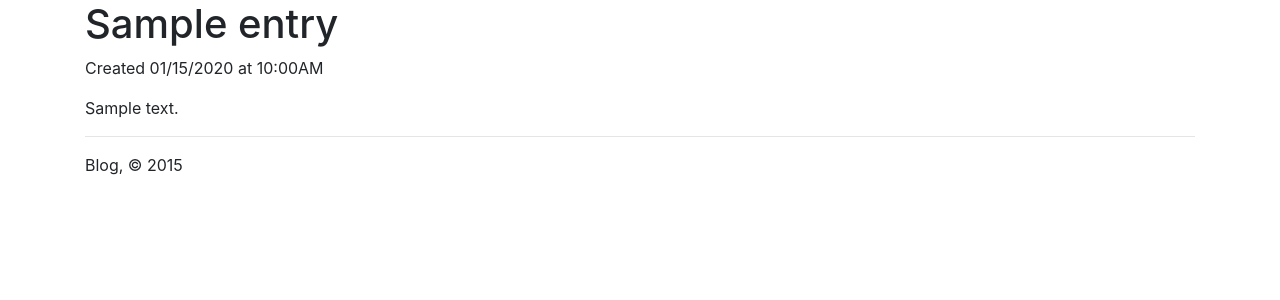
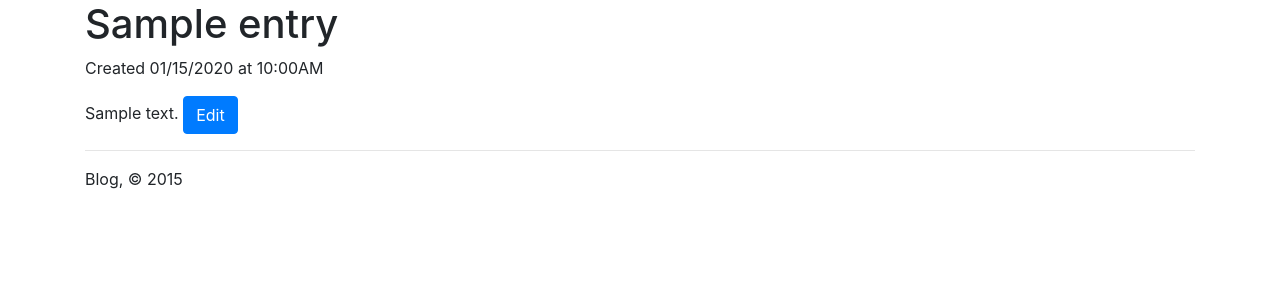
Before and after one commit to ADI-Labs/learner-website, a Flask app: template blog/templates/detail.html in a window 1280 px wide. Shown: the part 56-356 px from the top of the page. Run offline with Flask 2, Linux system fonts and the light colour scheme; the visitor is signed in with stand-in values (Sample User, id 1); tables that the repository leaves empty hold one stand-in row (values such as "Sample post"); the template is opened without the code that fills it: most values are stand-ins (such as "Sample title", 1, 10 or a date in 2020); some libraries are stand-ins or nearby versions.

Commit message:
entry has edit button to edit directly

```diff
--- a/blog/templates/detail.html
+++ b/blog/templates/detail.html
@@ -13,4 +13,5 @@
 {% block content %}
   <p>Created {{ entry.timestamp.strftime('%m/%d/%Y at %I:%M%p') }}</p>
   {{ entry.html_content }}
+  <button class="btn btn-primary" onclick="location.href='{{ url_for('edit', slug=entry.slug) }}'">Edit</button>
 {% endblock %}
```
